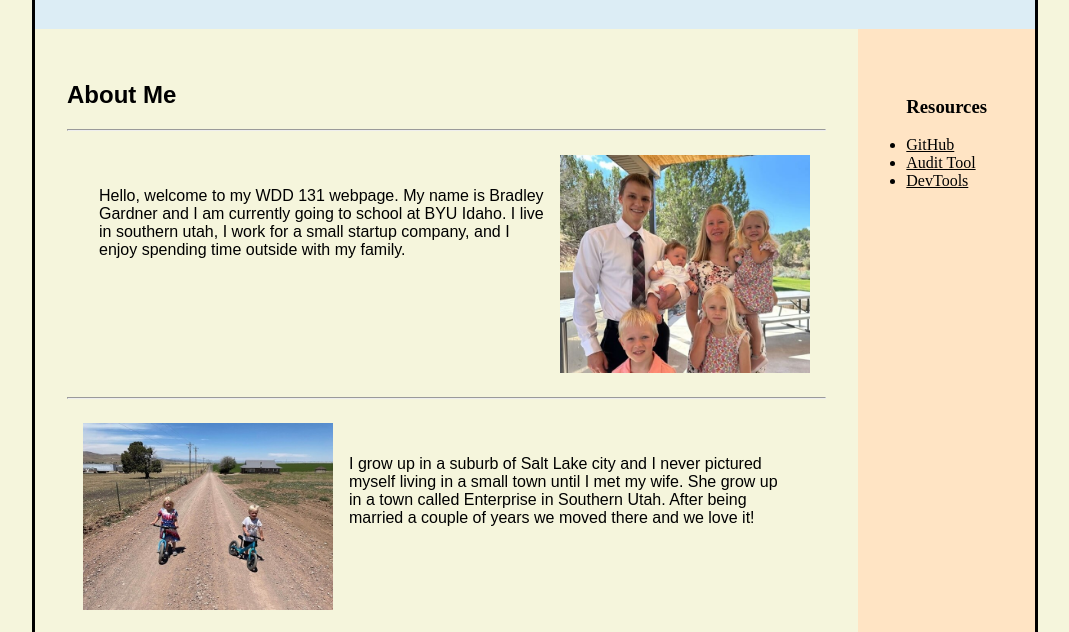
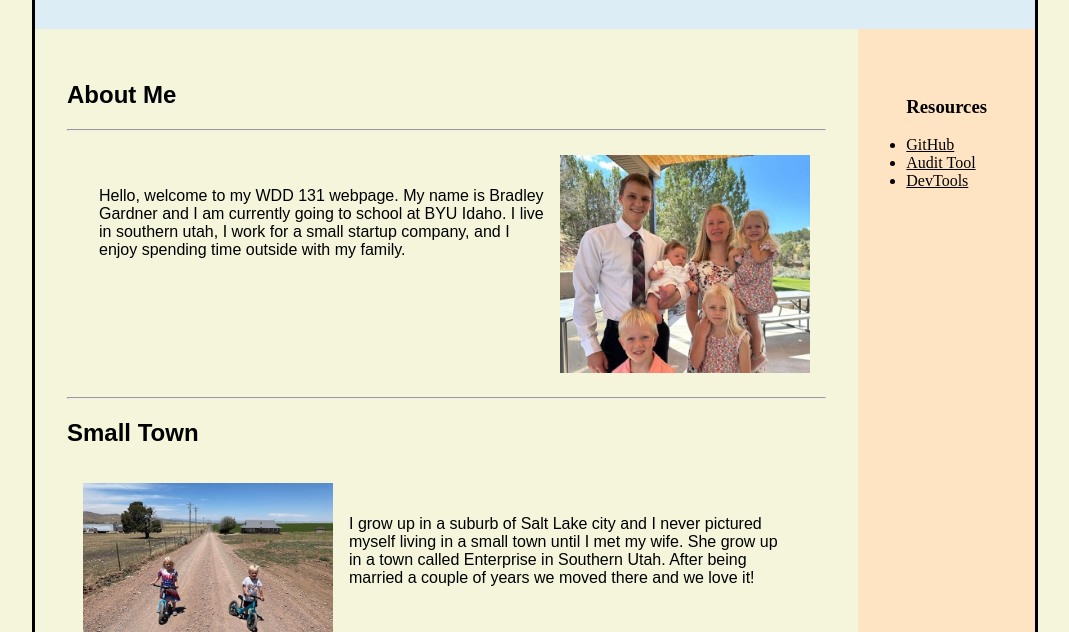
Before and after one commit to bgardner-edu/wdd131, a plain HTML site: page index.html in a window 1280 px wide. Shown: the part 168-800 px from the top of the page, without its empty margins (105-1174 px from the left). Drawn offline with Linux system fonts and the light colour scheme; a web font is replaced by a local one.

Commit message:
Added another h2

```diff
--- a/index.html
+++ b/index.html
@@ -7,13 +7,13 @@
     <title>WDD 131 - Dynamic Web Fundamentals - Bradley Gardner</title>
     <meta name="description" content="WDD 131 - Dynamic Web Fundamentals - Bradley Gardner - Introduction" />
     <meta name="author" content="Bradley Gardner" />
+    <script src="scripts/getdates.js" defer></script>
     <link rel="stylesheet" href="styles/base.css">
-
     <link rel="preconnect" href="https://fonts.googleapis.com">
     <link rel="preconnect" href="https://fonts.gstatic.com" crossorigin>
     <link href="https://fonts.googleapis.com/css2?family=Mona+Sans:ital,wght@0,200..900;1,200..900&display=swap"
         rel="stylesheet">
-    <script src="scripts/getdates.js" defer></script>
+
 </head>
 
 <body>
@@ -36,6 +36,7 @@
             <img src="images/family_sm.jpg" alt="Family outside" />
         </section>
         <hr />
+        <h2>Small Town</h2>
         <section class="card">
             <img src="images/kids_sm.jpg" alt="Kids riding biks on dirt road" />
             <p>I grow up in a suburb of Salt Lake city and I never pictured myself living in a small town until I met my
```
